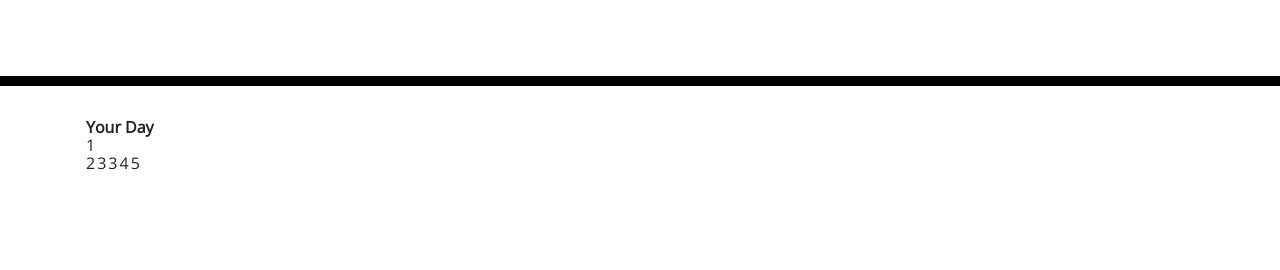
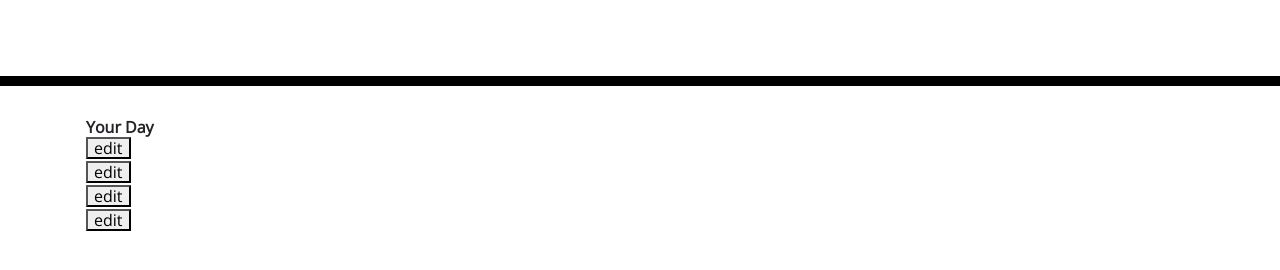
Before and after one commit to misty1985/Day-Planner, a plain HTML site: page index.html in a window 1280 px wide. Shown: the part 182-452 px from the top of the page. Drawn offline with nearby package versions, Linux system fonts and the light colour scheme.

Commit message:
trying add edits to buttons

```diff
--- a/index.html
+++ b/index.html
@@ -28,28 +28,18 @@
             </thead>
             <tbody>
                 <table>
-                    <thead>
-                        <tr>
-                            <td>1</td>
-                        </tr>
-                    </thead>
-                    <tbody>
-                        <tb>
-                            <td>2</td>
-                        </tb>
-                        <tb>
-                            <td>3</td>
-                        </tb>
-                        <tb>
-                            <td>3</td>
-                        </tb>
-                        <tb>
-                            <td>4</td>
-                        </tb>
-                        <tb>
-                            <td>5</td>
-                        </tb>
-                    </tbody>
+                    <tr>
+                        <td><button class="editbtn">edit</button></td>
+                    </tr>
+                    <tr>
+                        <td><button class="editbtn">edit</button></td>
+                    </tr>
+                    <tr>
+                        <td><button class="editbtn">edit</button></td>
+                    </tr>
+                    <tr>
+                        <td><button class="editbtn">edit</button></td>
+                    </tr>
                 </table>
             </tbody>
         </table>
```
Also changed, not shown: java.js (+9 -0 lines).
